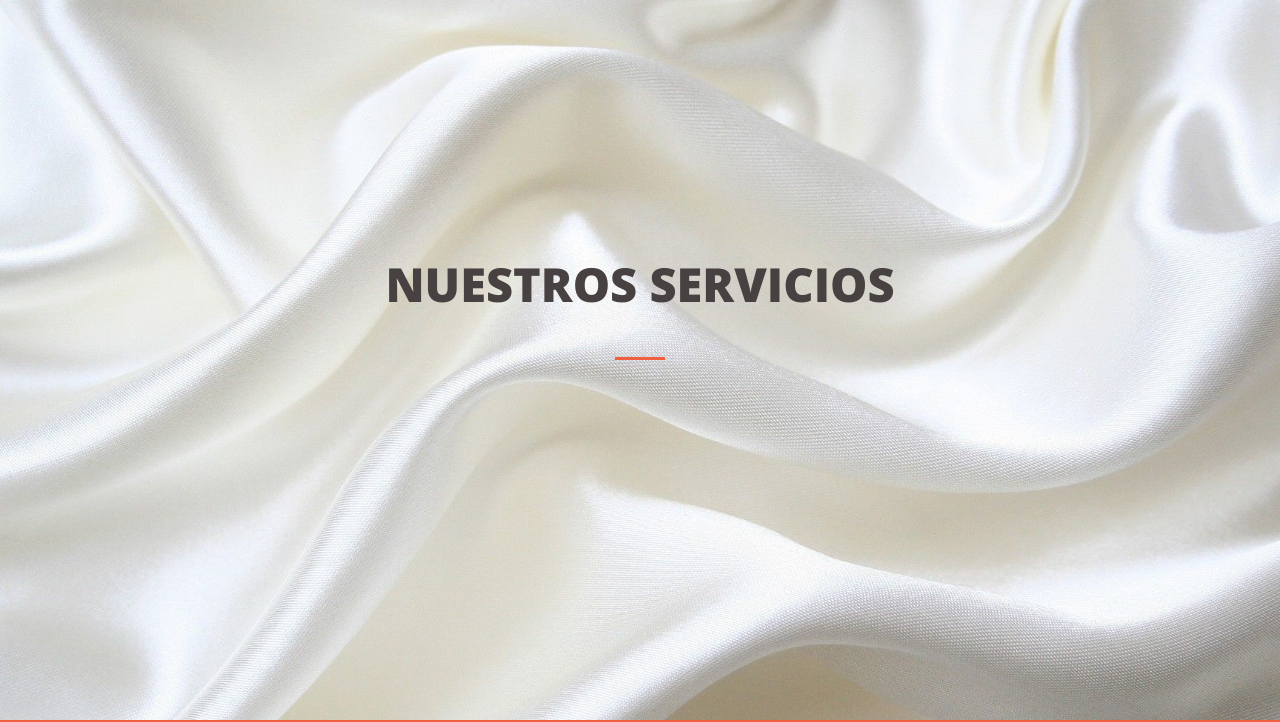
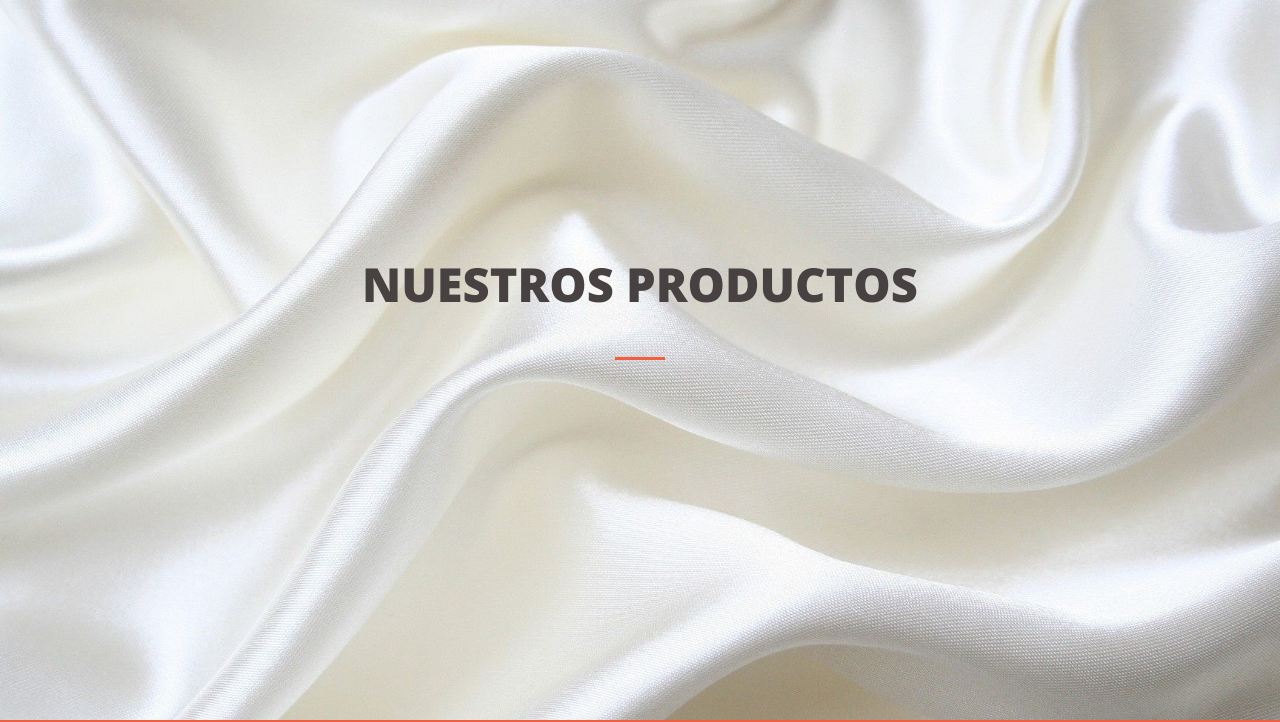
Before and after one commit to HabitatDeMexico/-HabitatDeMexico.github.io, a plain HTML site: page productos.html in a window 1280 px wide. Shown: the part 80-802 px from the top of the page. Drawn offline with Linux system fonts and the light colour scheme; some packages are replaced by stand-ins of ours; a script that the page names is missing; files whose address does not match are found by name.

Commit message:
Rename to productos

```diff
--- a/servicios.html
+++ b/productos.html
@@ -41,7 +41,7 @@
         <div class="container my-auto">
             <div class="row">
                 <div class="col-lg-10 mx-auto">
-                    <h1 class="text-uppercase" style="color: rgb(0,0,0);"><strong style="color: rgb(71,65,65);font-size: 47px;"><strong>Nuestros servicios</strong><br></strong></h1>
+                    <h1 class="text-uppercase" style="color: rgb(0,0,0);"><strong style="color: rgb(71,65,65);font-size: 47px;"><strong>Nuestros productos</strong><br></strong></h1>
                     <hr style="margin: 40px 438px;">
                 </div>
             </div>
```
